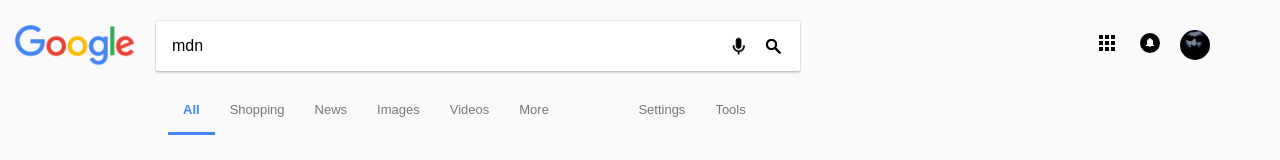
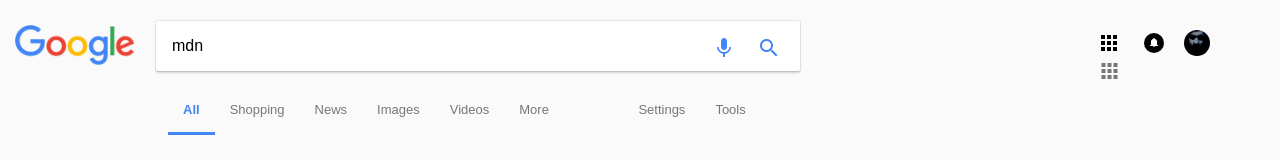
Before and after one commit to ehsanh06/google-homepage, a plain HTML site: page index.html in a window 1280 px wide. Shown: the top 160 px of the page. Drawn offline with Linux system fonts and the light colour scheme.

Commit message:
changed search icon(s) styling in input, imported Google's Material Icon for glyphs

```diff
--- a/assets/css/style.css
+++ b/assets/css/style.css
@@ -98,24 +98,26 @@
     height: 20px;
 }
 
-form > #input-container > #input-btn-container { display: inline-block; }
-form > #input-container > #input-btn-container span {
-    display: inline-block;
+form > #input-container  #input-btn-container {
     position: relative;
-    right: 80px;
-    top: 5px;
-    margin: 0 5px;
+    width: 100%;
+}
+form > #input-container  #input-btn-container > .material-icons {
+    color: #4285F4;
 }
 
-form > #input-container > #input-btn-container .icon-mic {
-    background: url(../img/glyphs/151438-200.png) no-repeat;
-    background-size: 100%;
+form > #input-container  #input-btn-container #search-icon-mic {
+    position: absolute;
+    top: 15px;
+    right: 140px;
 }
-form > #input-container > #input-btn-container .icon-search {
-    background: url(../img/glyphs/i1_1967ca6a.png) no-repeat;
-    background-position-x: -250px;
-    background-position-y: -35px;
+
+form > #input-container #input-btn-container #search-icon-search {
+    position: absolute;
+    top: 15px;
+    right: 95px;
 }
+
 /* Navigation */
 header nav {
     width: 170px;
--- a/index.html
+++ b/index.html
@@ -5,6 +5,7 @@
         <meta name="viewport" content="width=device-width, initial-scale=1.0">
         <meta http-equiv="X-UA-Compatible" content="ie=edge">
 
+        <link href="https://fonts.googleapis.com/icon?family=Material+Icons" rel="stylesheet">
         <link rel="stylesheet" href="assets/css/style.css" type="text/css">
         <title>mdn - Google Search</title>
     </head>
@@ -19,10 +20,11 @@
             </div>
             <form action="get">
                 <div id="input-container">
-                    <input type="text" role="search" value="mdn" />
                     <div id="input-btn-container">
-                        <span role="button search" class="icon icon-mic"></span>
-                        <span role="button search" class="icon icon-search"></span>
+                        <!-- <span role="button search" class="icon icon-mic"></span> -->
+                        <i id="search-icon-mic" class="material-icons">mic</i>
+                        <i id="search-icon-search" class="material-icons">search</i>
+                        <input type="text" role="search" value="mdn" />
                     </div>
                 </div>
             </form>
@@ -31,6 +33,7 @@
                     <li>
                         <a href="#" aria-label="Main Menu">
                             <span role="button" class="icon icon-menu"></span>
+                            <i class="material-icons">apps</i>
                         </a>
                     </li>
                     <li>
```
